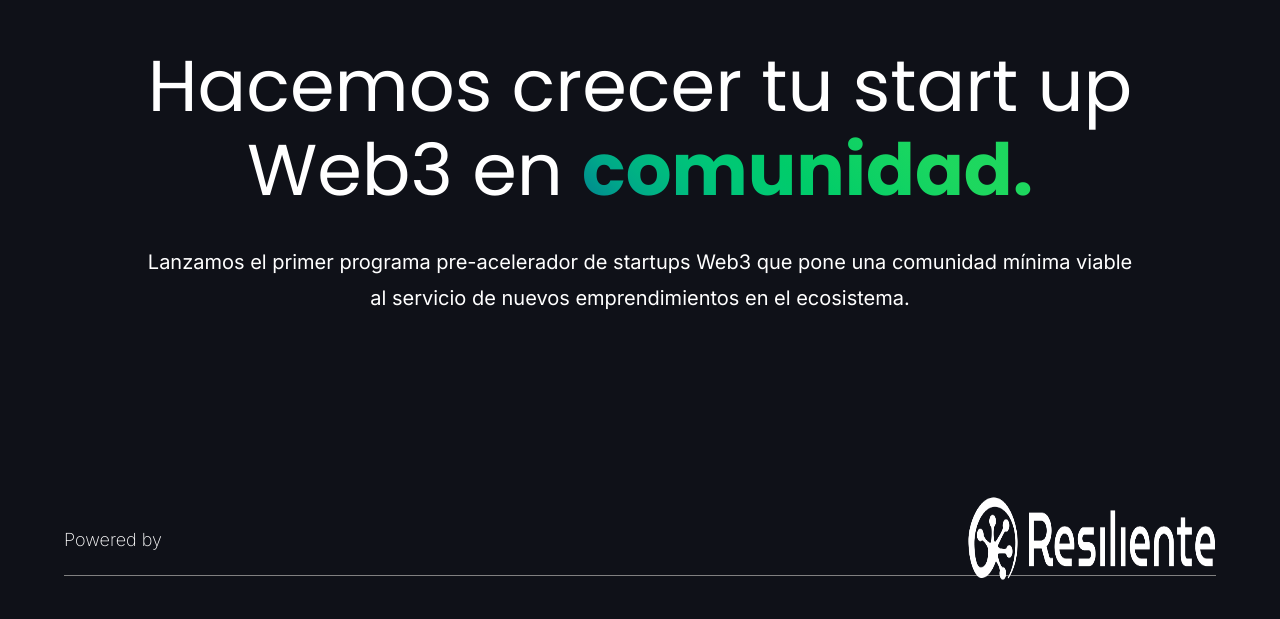
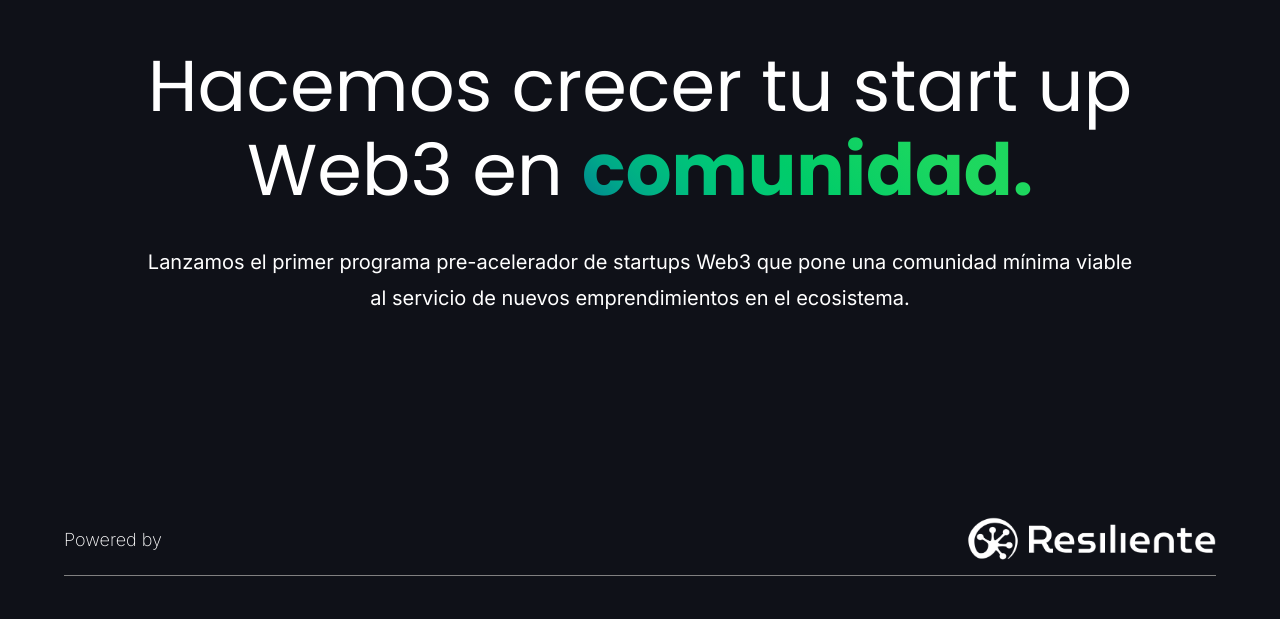
Before and after one commit to leonardoromero/landing-speezard, a Next.js app: page /sections/Hero/Hero in a window 1280 px wide. Shown: the part 219-838 px from the top of the page. Built offline with nearby package versions, Linux system fonts and the light colour scheme.

Commit message:
fix logo resiliente

```diff
--- a/pages/sections/Hero/Hero.tsx
+++ b/pages/sections/Hero/Hero.tsx
@@ -19,7 +19,7 @@ const Hero = () => {
 					src="/logos/logo-resiliente-blanco.png"
 					alt="logo comunidad resiliente"
 					width={250}
-					height={90}
+					height={45}
 				/>
 			</div>
 		</section>
```
